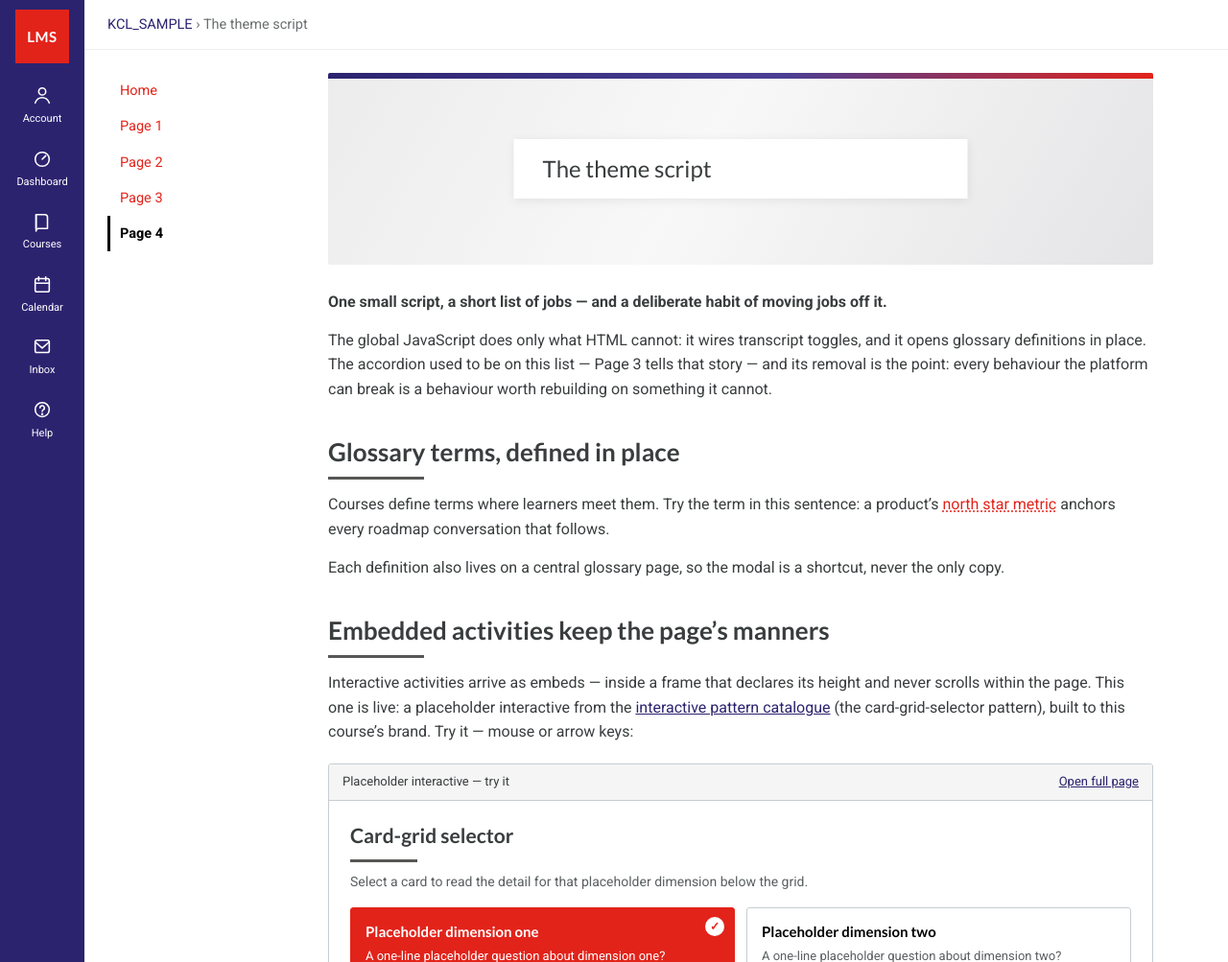
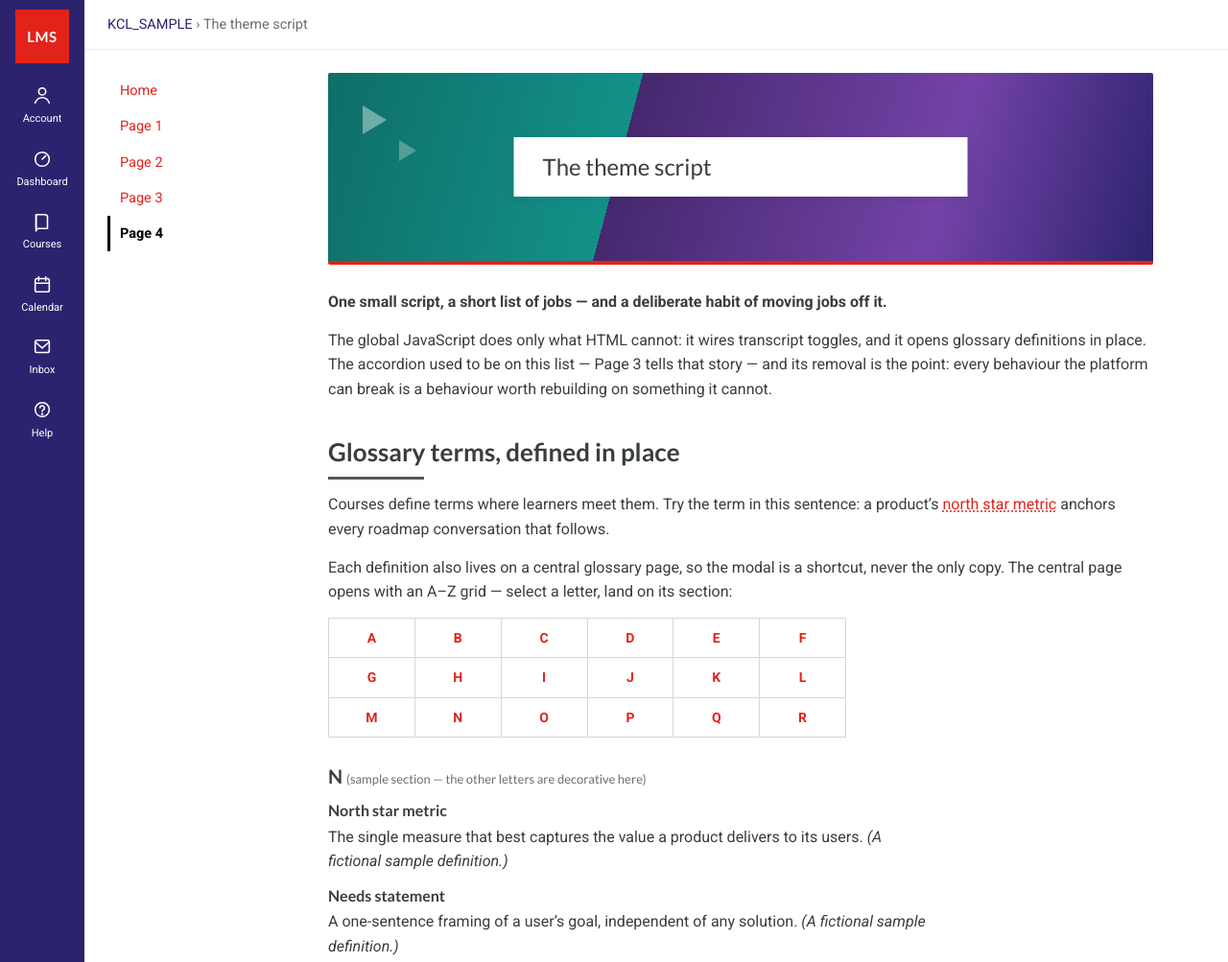
Before and after one commit to aidacarlon01/kcl-sample-course, a plain HTML site: page interactive-activities.html in a window 1280 px wide. Shown: the top 1003 px of the page at 96% size. Drawn offline with Linux system fonts and the light colour scheme.

Commit message:
Course-style banners, icon note card, glossary A-Z demo, standard before/after
Ideas drawn from the live KCL courses: duotone teal/purple banners with the red keyline on every page, the icon-labelled Note card on the home page, a central-glossary A-Z sample on Page 4, and a second embedded interactive on Page 1 (before-after pattern) showing a page breaking vs meeting the standard.

Co-Authored-By: Claude Fable 5 <noreply@anthropic.com>
Claude-Session: https://claude.ai/code/session_01QmFathZmC14LZwvKFThTDN

```diff
--- a/interactive-activities.html
+++ b/interactive-activities.html
@@ -31,7 +31,19 @@
 <p>The single measure that best captures the value a product delivers to its users. <em>(A fictional sample definition.)</em></p>
 <p><a href="#" onclick="return false">See the full glossary →</a></p>
 </dialog>
-<p>Each definition also lives on a central glossary page, so the modal is a shortcut, never the only copy.</p>
+<p>Each definition also lives on a central glossary page, so the modal is a shortcut, never the only copy. The central page opens with an A–Z grid — select a letter, land on its section:</p>
+<div class="azgrid" aria-label="Glossary A to Z (sample)">
+<a href="#gloss-n" onclick="return false">A</a><a href="#gloss-n" onclick="return false">B</a><a href="#gloss-n" onclick="return false">C</a><a href="#gloss-n" onclick="return false">D</a><a href="#gloss-n" onclick="return false">E</a><a href="#gloss-n" onclick="return false">F</a>
+<a href="#gloss-n" onclick="return false">G</a><a href="#gloss-n" onclick="return false">H</a><a href="#gloss-n" onclick="return false">I</a><a href="#gloss-n" onclick="return false">J</a><a href="#gloss-n" onclick="return false">K</a><a href="#gloss-n" onclick="return false">L</a>
+<a href="#gloss-n" onclick="return false">M</a><a href="#gloss-n">N</a><a href="#gloss-n" onclick="return false">O</a><a href="#gloss-n" onclick="return false">P</a><a href="#gloss-n" onclick="return false">Q</a><a href="#gloss-n" onclick="return false">R</a>
+</div>
+<h3 id="gloss-n">N <span style="font-weight:400;font-size:13px;color:#6b6f70">(sample section — the other letters are decorative here)</span></h3>
+<dl class="gloss">
+<dt>North star metric</dt>
+<dd>The single measure that best captures the value a product delivers to its users. <em>(A fictional sample definition.)</em></dd>
+<dt>Needs statement</dt>
+<dd>A one-sentence framing of a user’s goal, independent of any solution. <em>(A fictional sample definition.)</em></dd>
+</dl>
 <h2 class="keyline">Embedded activities keep the page’s manners</h2>
 <p>Interactive activities arrive as embeds — inside a frame that declares its height and never scrolls within the page. This one is live: a placeholder interactive from the <a href="https://aidacarlon01.github.io/interactive-catalogue/" target="_blank" rel="noopener">interactive pattern catalogue</a> (the card-grid-selector pattern), built to this course’s brand. Try it — mouse or arrow keys:</p>
 <figure>
--- a/styles.css
+++ b/styles.css
@@ -49,9 +49,13 @@ nav.coursenav a[aria-current="page"]{color:#000;font-weight:700;border-left-colo
 @media(max-width:900px){.layout{flex-direction:column;gap:10px}nav.coursenav{width:auto;display:flex;flex-wrap:wrap}.rail{width:62px}.rail a span{display:none}}
 
 /* ---------- banner ---------- */
-.banner{position:relative;height:200px;background:
-  linear-gradient(90deg, var(--indigo), #4a3f94 55%, var(--red)) top/100% 6px no-repeat,
-  linear-gradient(120deg,#ececec,#f8f8f8 45%,#e4e4e6);border-radius:2px;margin-bottom:26px}
+.banner{position:relative;height:200px;border-radius:2px;margin-bottom:26px;overflow:hidden;
+  border-bottom:4px solid var(--red);
+  background:linear-gradient(105deg,#0E6E68 0%,#139187 36%,#45286E 36%,#7343A7 74%,var(--indigo) 100%)}
+.banner::before{content:"";position:absolute;left:36px;top:34px;border-style:solid;
+  border-width:15px 0 15px 25px;border-color:transparent transparent transparent rgba(255,255,255,.4)}
+.banner::after{content:"";position:absolute;left:74px;top:70px;border-style:solid;
+  border-width:11px 0 11px 18px;border-color:transparent transparent transparent rgba(255,255,255,.28)}
 .banner .plate{position:absolute;left:50%;top:50%;transform:translate(-50%,-50%);background:#fff;
   box-shadow:0 2px 10px rgba(0,0,0,.08);padding:16px 30px;min-width:55%;}
 .banner .plate h1{font-size:24px;font-weight:400;margin:0}
@@ -136,4 +140,19 @@ table.sample th,table.sample td{border:1px solid var(--line);padding:8px 12px}
 /* pager */
 .pager{display:flex;justify-content:space-between;margin-top:34px;gap:12px}
 
+/* icon note card (as used in the live courses) */
+.notecard{border:1px solid var(--grey-border);border-radius:3px;padding:14px 18px;margin:0 0 18px}
+.notecard .nlabel{display:flex;align-items:center;gap:8px;font-family:'Lato';font-weight:700;color:#7343A7;margin-bottom:6px}
+.notecard .nlabel svg{width:17px;height:17px;fill:none;stroke:#7343A7;stroke-width:1.8;stroke-linecap:round;stroke-linejoin:round}
+.notecard p{margin:0}
+
+/* central glossary A-Z grid */
+.azgrid{display:grid;grid-template-columns:repeat(6,1fr);max-width:540px;margin:14px 0;border-top:1px solid var(--line);border-left:1px solid var(--line)}
+.azgrid a{display:block;text-align:center;padding:9px 0;border-right:1px solid var(--line);border-bottom:1px solid var(--line);
+  color:var(--red);font-weight:700;font-size:14px;text-decoration:none}
+.azgrid a:hover{background:var(--grey-well)}
+dl.gloss{margin:10px 0 0;max-width:70ch}
+dl.gloss dt{font-family:'Lato';font-weight:700;margin-top:10px}
+dl.gloss dd{margin:2px 0 0}
+
 footer.note{border-top:1px solid #eee;margin-top:40px;padding:18px 0 0;font-size:13px;color:#6b6f70;max-width:76ch}
```
Also changed, not shown: index.html (+2 -2 lines), reading-content.html (+9 -0 lines).
